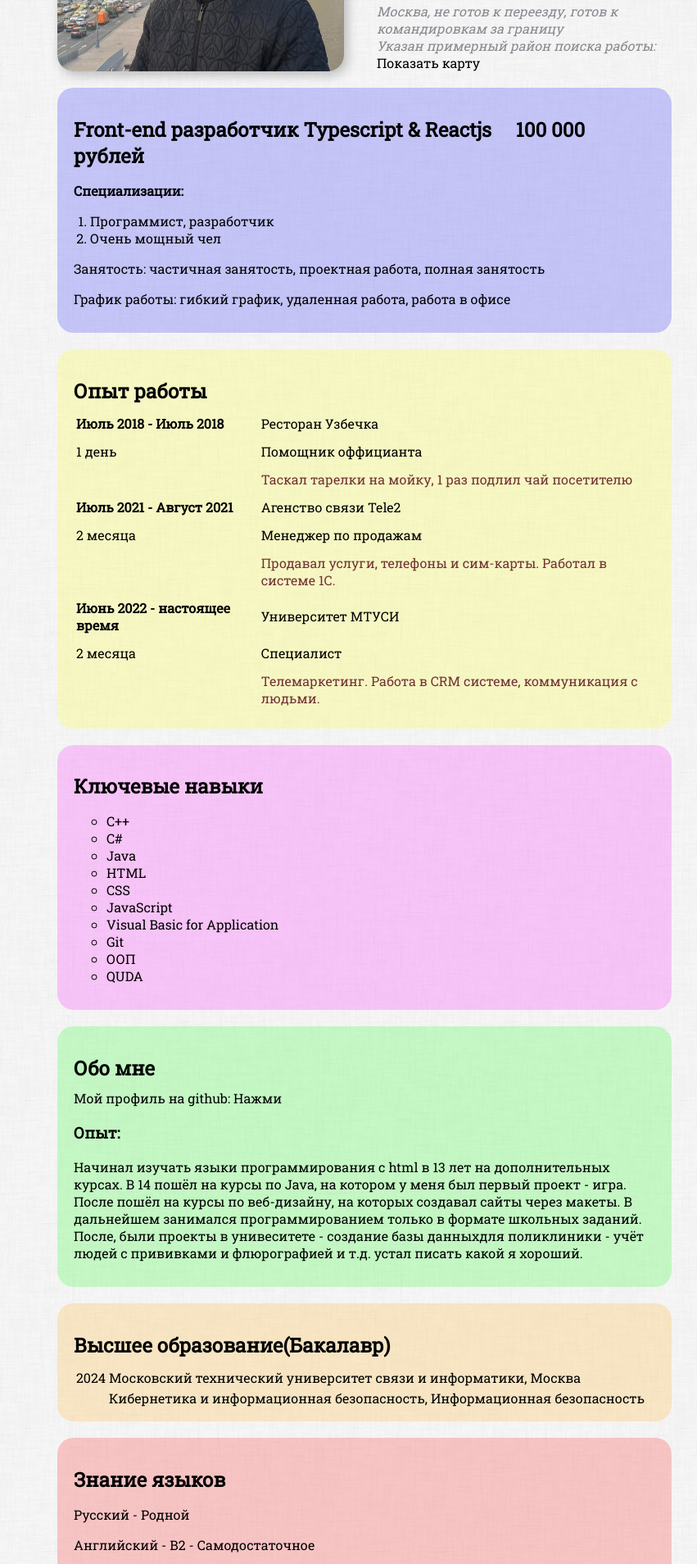
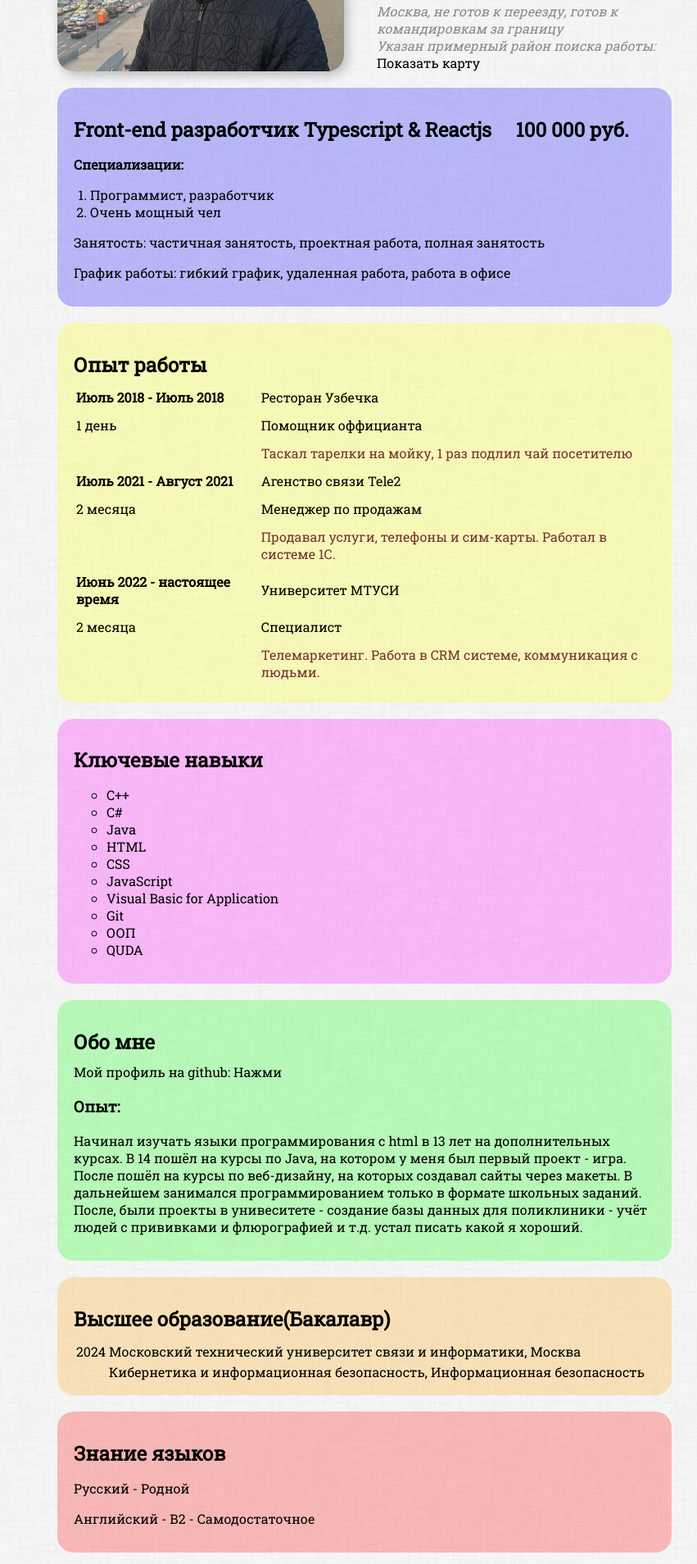
Before and after one commit to 3elt3er/curriculum-vitae, a plain HTML site: page index.html in a window 1280 px wide. Shown: the part 315-2223 px from the top of the page at 82% size, without its empty margins (195-1046 px from the left). Drawn offline with Linux system fonts and the light colour scheme.

Commit message:
CSS Done project

```diff
--- a/index.html
+++ b/index.html
@@ -33,7 +33,7 @@
 
 
     <div class="card bg-blue">
-        <h2>Front-end разработчик Typescript & Reactjs &nbsp;&nbsp;&nbsp; 100 000 рублей</h2>
+        <h2>Front-end разработчик Typescript & Reactjs &nbsp;&nbsp;&nbsp; 100 000 руб.</h2>
         <p><strong>Специализации:</strong></p>
         <ol class="list">
         <li>Программист, разработчик</li>
@@ -110,7 +110,7 @@
     <p>Начинал изучать языки программирования с html в 13 лет на дополнительных курсах. В 14 пошёл на курсы по Java,
     на котором у меня был первый проект - игра. После пошёл на курсы по веб-дизайну, на которых создавал сайты через
     макеты. В дальнейшем занимался программированием только в формате школьных заданий. После, были проекты в унивеситете
-     - создание базы данныхдля поликлиники - учёт людей с прививками и флюрографией и т.д. устал писать какой я хороший.</p>
+     - создание базы данных для поликлиники - учёт людей с прививками и флюрографией и т.д. устал писать какой я хороший.</p>
     </div>
 
      <div class="card bg-orange">
--- a/styles.css
+++ b/styles.css
@@ -19,7 +19,7 @@ body {
     margin-bottom: 20px;
 }
 
-@media (max-width: 770px) {
+@media (max-width: 900px) {
     .intro {
         text-align: center;
         display: block;
@@ -36,6 +36,7 @@ body {
     max-width: 750px;
     margin: auto;
     padding-top: 30px;
+    padding-bottom: 30px;
 }
 
 a {
@@ -62,27 +63,27 @@ a:visited {
 }
 
 .bg-green {
-    background: rgba(0, 255, 0, 0.2);
+    background: rgba(0, 255, 0, 0.25);
 }
 
 .bg-yellow {
-    background: rgba(255, 255, 0, 0.2);
+    background: rgba(255, 255, 0, 0.25);
 }
 
 .bg-blue {
-    background: rgba(0, 0, 255, 0.2);
+    background: rgba(0, 0, 255, 0.25);
 }
 
 .bg-red {
-    background: rgba(255, 0, 0, 0.2);
+    background: rgba(255, 0, 0, 0.25);
 }
 
 .bg-purple {
-    background: rgba(255, 0, 255, 0.2);
+    background: rgba(255, 0, 255, 0.25);
 }
 
 .bg-orange {
-    background: rgba(255, 165, 0, 0.2);
+    background: rgba(255, 165, 0, 0.25);
 }
 
 .card h2{
@@ -153,6 +154,7 @@ a:visited {
     border: none;
     font-family: inherit;
     cursor: pointer;
+    margin-top: 10px;
 }
 
 .button:hover {
```
